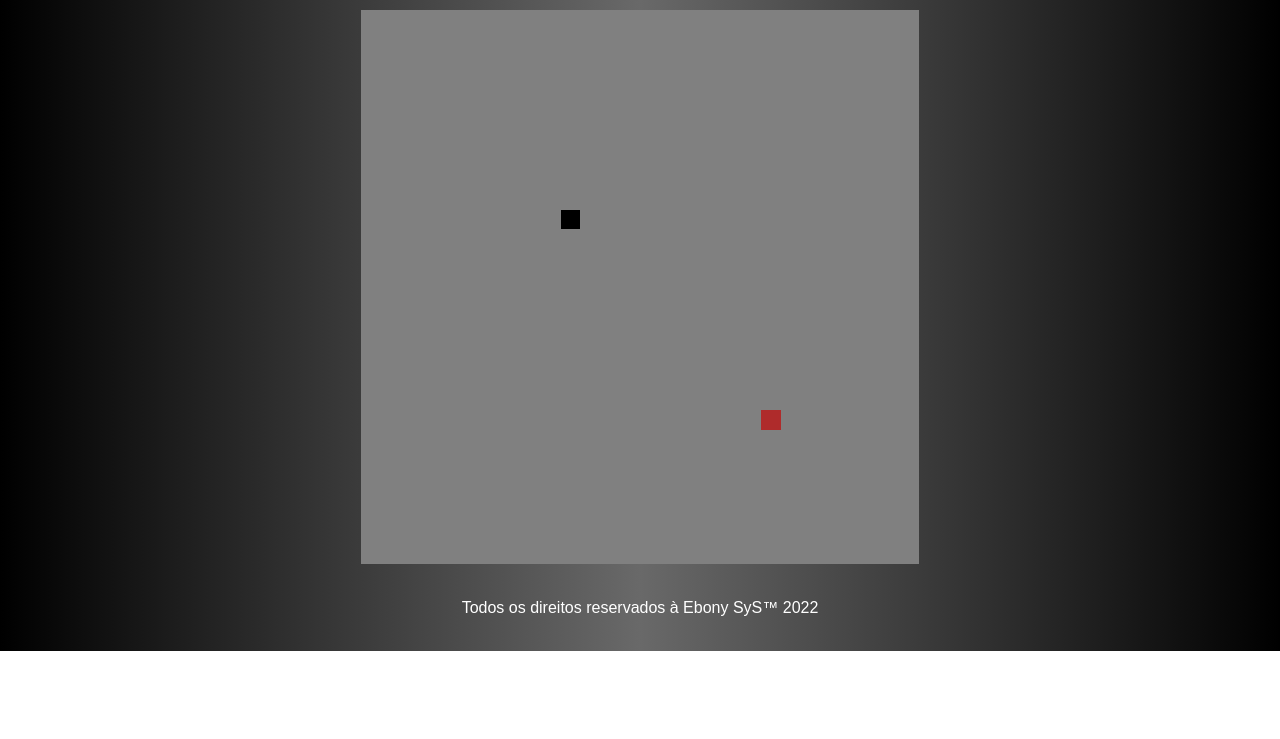
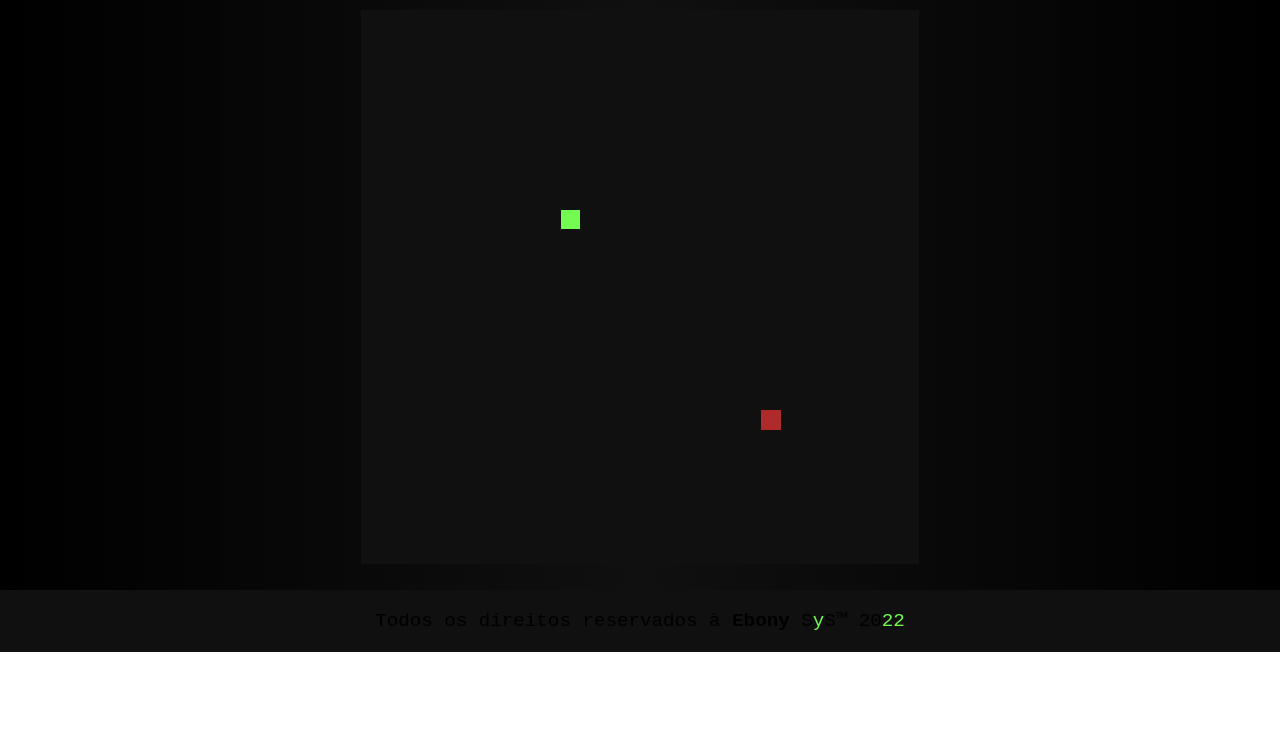
Before and after one commit to Ebony-SYS/portfolio, a plain HTML site: page snake.html in a window 1280 px wide. Shown: the part 61-800 px from the top of the page. Drawn offline with Linux system fonts and the light colour scheme; a web font is replaced by a local one.

Commit message:
patterned appearance

```diff
--- a/assets/css/styleportfolio.css
+++ b/assets/css/styleportfolio.css
@@ -5,7 +5,8 @@
 :root {
     --verde: #74fb52;
     --verdeesc: #084101;
-    --preto: #101010;
+    --preto1: #000;
+    --preto2: #101010;
     --pretofosco: #202020;
     --cinzaesc: #373737;
     --cinza: #696969;
@@ -35,7 +36,7 @@ body {
     justify-content: center;
     align-items: center;
     min-height: 100vh;
-    background: var(--preto);
+    background: var(--preto1);
 }
 
 .container {
@@ -53,14 +54,14 @@ body {
     justify-content: center;
     align-items: center;
     position: relative;
-    height: 400px;
+    height: 300px;
     width: 200px;
     margin: 30px;
-    border-top: 1px solid var(--branco);
-    border-left: 1px solid var(--branco);
+    border-top: 1px solid var(--cinza);
+    border-left: 1px solid var(--cinza);
     border-radius: 20px;
     box-shadow: 20px 20px 50px rgba(0,0,0,0.2);
-    background: var(--cinza);
+    background: var(--preto1);
     backdrop-filter: blur(2px);
     overflow: hidden;
 }
@@ -78,6 +79,15 @@ body {
     opacity: 1;
 }
 
+.container .card .content .js{
+    position: absolute;
+    color: #ffe100;
+    top: -5%;
+    right: 20px;
+    font-size: 1.8em;
+}
+
+/*
 .container .card .content h2 {
     position: absolute;
     top: -70px;
@@ -87,17 +97,20 @@ body {
     pointer-events: none;
     opacity: 30%;
 }
+*/
 
 .container .card .content h3 {
     font-size: 1.8em;
     color: var(--branco);
     z-index: 1;
+    font-family: var(--font-principal);
 }
 
 .container .card .content p {
     font-size: 1em;
     font-weight: 300;
     color: var(--branco);
+    font-family: var(--font-secundaria);
 }
 
 .container .card .content a {
@@ -111,4 +124,11 @@ body {
     border-top: 1px solid var(--cinza);
     border-left: 1px solid var(--cinza);
     box-shadow: 0 5px 10px rgba(0,0,0,0.5);
+    font-family: var(--font-terciaria);
 }
+
+.container .card .content a:hover {
+    background-color: #084101;
+    color:var(--branco);
+    border: 1px solid var(--branco);
+}
--- a/assets/css/stylesnake.css
+++ b/assets/css/stylesnake.css
@@ -2,10 +2,16 @@
 
 :root {
     --verde: #74fb52;
-    --preto: #000;
+    --verdeesc: #084101;
+    --preto1: #000;
+    --preto2: #101010;
+    --pretofosco: #202020;
+    --cinzaesc: #373737;
+    --cinza: #696969;
     --branco: #FFF;
-    --cinza: #696969;
     --font-principal: 'Anek Bangla', sans-serif;
+    --font-secundaria: 'Share Tech Mono', monospace;
+    --font-terciaria: 'Poppins', sans-serif;
     --font1: 1rem;
     --font2: 1.2rem;
     --font4: 1.4rem;
@@ -15,14 +21,17 @@
     --font-peso6: 600;
 }
 
+
 * {
     margin: 0;
     padding: 0;
     overflow: hidden;
+    text-decoration: none;
+    list-style: none;
 }
 
 body {
-    background: linear-gradient(90deg, var(--preto),var(--cinza), var(--preto));
+    background: linear-gradient(90deg, var(--preto1),var(--preto2), var(--preto1));
     background-size: contain;
     background-repeat: no-repeat;
 }
@@ -56,3 +65,30 @@ body {
     justify-content: center;
     margin: 2%;
 }
+
+#tela {
+    background: var(--verde);
+}
+
+
+footer {
+    width: 100%;
+    padding: 20px 0;
+    background-color: var(--preto2);
+    position: fixed;
+    text-align: center;
+    font-size: var(--font2);
+    font-family: var(--font-secundaria);
+}
+
+footer a {
+    color: var(--preto) !important;
+}
+
+footer span {
+    color: var(--verde);
+}
+
+footer a:hover {
+    color: var(--branco) !important;
+}
--- a/assets/css/styletetris.css
+++ b/assets/css/styletetris.css
@@ -4,17 +4,19 @@
 :root {
     --verde: #74fb52;
     --verdeesc: #084101;
-    --preto: #101010;
+    --preto1: #000;
+    --preto2: #101010;
+    --pretofosco: #202020;
     --cinzaesc: #373737;
     --cinza: #696969;
-    --branco: #fff;
+    --branco: #FFF;
     --font-principal: 'Anek Bangla', sans-serif;
     --font-secundaria: 'Share Tech Mono', monospace;
+    --font-terciaria: 'Poppins', sans-serif;
     --font1: 1rem;
     --font2: 1.2rem;
     --font4: 1.4rem;
     --font8: 1.8rem;
-    --font10: 2rem;
     --font-peso3: 300;
     --font-peso4: 400;
     --font-peso6: 600;
@@ -29,7 +31,7 @@
 }
 
 body {
-    background: linear-gradient(45deg, var(--preto),  var(--cinzaesc), var(--cinza), var(--cinzaesc));
+    background: linear-gradient(45deg, var(--preto1),  var(--preto2), var(--preto1));
     background-size: cover;
     background-repeat: no-repeat;
 }
@@ -58,14 +60,14 @@ header button {
     color: var(--branco);
     font-size: var(--font4);
     padding: 0 30px;
-    background-color: var(--cinza);
+    background-color: var(--pretofosco);
     border-radius: 10px;
     border-bottom: 3px solid var(--verde);
 }
 
 header button:hover {
     color: var(--verde);
-    background-color: var(--preto);
+    background-color: var(--preto1);
     border-bottom: 3px solid var(--branco);
 }
 
@@ -80,14 +82,14 @@ header button:hover {
     flex-wrap: wrap;
     width: 280px;
     height: 600px;
-    background-color: var(--cinzaesc);
+    background-color: var(--preto2);
     border-radius: 3px;
 }
 
 .grid div {
     width: 26px;
     height: 26px;
-    border: 1px solid var(--cinzaesc);
+    border: 1px solid var(--preto2);
 }
 
 .tetromino {
@@ -95,8 +97,8 @@ header button:hover {
 }
 
 .base {
-    background-color: var(--preto);
-    border: 1px solid var(--preto) !important;
+    background-color: var(--preto1);
+    border: 1px solid var(--preto1) !important;
 }
 
 .miniGrid {
@@ -117,10 +119,11 @@ header button:hover {
 footer {
     width: 100%;
     padding: 20px 0;
-    background-color: var(--cinzaesc);
+    background-color: var(--preto2);
     position: fixed;
     text-align: center;
     font-size: var(--font2);
+    font-family: var(--font-secundaria);
 }
 
 footer a {
--- a/assets/js/scriptsnake.js
+++ b/assets/js/scriptsnake.js
@@ -1,25 +1,25 @@
 window.onload = function () {
-    var tela = document.getElementById('tela');   // criando a tela
+    var tela = document.getElementById('tela');
     var ctx = tela.getContext("2d");
-    var velx = vely = 0;              // velocidade
-    var inix = iniy = 10;             // posição inicial da cobra
-    var macax = macay = 20;           // posição inicial da maçã
+    var velx = vely = 0;
+    var inix = iniy = 10;
+    var macax = macay = 20;
     var tamp = 20;
-    var qtdp = 28;                    // tamanho do quadrado
-    var rastro = [];                  // Rastro da cobra
+    var qtdp = 28;
+    var rastro = [];
     var pont = 0;
-    const vel = 1;                    // velocidade
+    const vel = 1;
 
     document.addEventListener("keydown", keyPush);
-    setInterval(jogo, 1000/15);       // Intervalo no qual a função será chamada
-    ras = 3;                          // Tamanho inicial da cobra
+    setInterval(jogo, 1000/15);
+    ras = 3;
 
     function jogo() {
-        inix += velx;                 // atualizado posição da cabela da cobra
-        iniy += vely                  // a cada vez que  a função é chamada.
+        inix += velx;
+        iniy += vely
 
-        if (inix < 0) {               // quando a cobra atingir a margem, ela
-            inix = qtdp -1;           // será enviada para o outro lado da tela.
+        if (inix < 0) {
+            inix = qtdp -1;
         }
         if (inix > qtdp -1) {
             inix = 0;
@@ -31,14 +31,13 @@ window.onload = function () {
             iniy = 0;
         }
 
-
-        ctx.fillStyle = "gray";
+        ctx.fillStyle = "#101010";
         ctx.fillRect(0, 0, tela.width, tela.height);
 
         ctx.fillStyle = "#af2b2b";
         ctx.fillRect(macax*tamp, macay*tamp, tamp, tamp);
 
-        ctx.fillStyle = "black";
+        ctx.fillStyle = "#74fb52";
         for(var i=0; i<rastro.length; i++) {
             ctx.fillRect(rastro[i].x*tamp, rastro[i].y*tamp, tamp-1, tamp-1);
 
@@ -49,37 +48,37 @@ window.onload = function () {
             }
         }
 
-        rastro.push({x:inix, y:iniy})     // Tirando um elemento da cobra sempre que o
-        while(rastro.length > ras) {      // rastro for maior que o tamanho real da cobra.
+        rastro.push({x:inix, y:iniy})
+        while(rastro.length > ras) {
             rastro.shift();
         }
 
         if(macax == inix && macay == iniy) {
-            ras++;                                    // Rastro aumenta 1, se a cabeça estiver na
-            macax = Math.floor(Math.random()*qtdp);   // mesma posição que a maçã.
-            macay = Math.floor(Math.random()*qtdp);   // Reposicionando a nova maçã
+            ras++;
+            macax = Math.floor(Math.random()*qtdp);
+            macay = Math.floor(Math.random()*qtdp);
             pont++;
         }
     }
 
     function keyPush(event) {
         switch(event.keyCode) {
-            case 37:             // 37 -> esquerda
+            case 37:
                 velx =- vel;
                 vely = 0
                 break;
 
-            case 38:             // 38 -> cima
+            case 38:
                 velx = 0;
                 vely = -vel;
                 break;
 
-            case 39:             // 39 -> direita
+            case 39:
                 velx = vel;
                 vely = 0;
                 break;
 
-            case 40:             // 40 -> baixo
+            case 40:
                 velx = 0;
                 vely = vel;
                 break;
--- a/assets/js/scripttetris.js
+++ b/assets/js/scripttetris.js
@@ -5,7 +5,6 @@ document.addEventListener('DOMContentLoaded', () => {
     const btnIniciarPausar = document.querySelector('#btnIniciarPausar')
     const width = 10
     const cores = [
-        'black',
         'orange',
         'green',
         'blue',
--- a/snake.html
+++ b/snake.html
@@ -18,10 +18,13 @@
         <canvas id="tela" width="558" height="554"></canvas>
     </div>
 
-    <footer class="rodape">
-        Todos os direitos reservados à Ebony S<span>y</span>S™ 2022
+    <footer>
+        <a href="https://www.linkedin.com/in/leonardo-alves-7b5aa5152/" target="blank">
+            Todos os direitos reservados à <strong>Ebony</strong> S<span>y</span>S™ 20<span>22</span>
+        </a>
     </footer>
 
     <script src="/assets/js/scriptsnake.js"></script>
+    <script src="https://kit.fontawesome.com/51ca5497e3.js" crossorigin="anonymous"></script>
 </body>
 </html>
```
Also changed, not shown: index.html (+1 -0 lines), portfolio.html (+23 -14 lines), tetris.html (+1 -0 lines).
